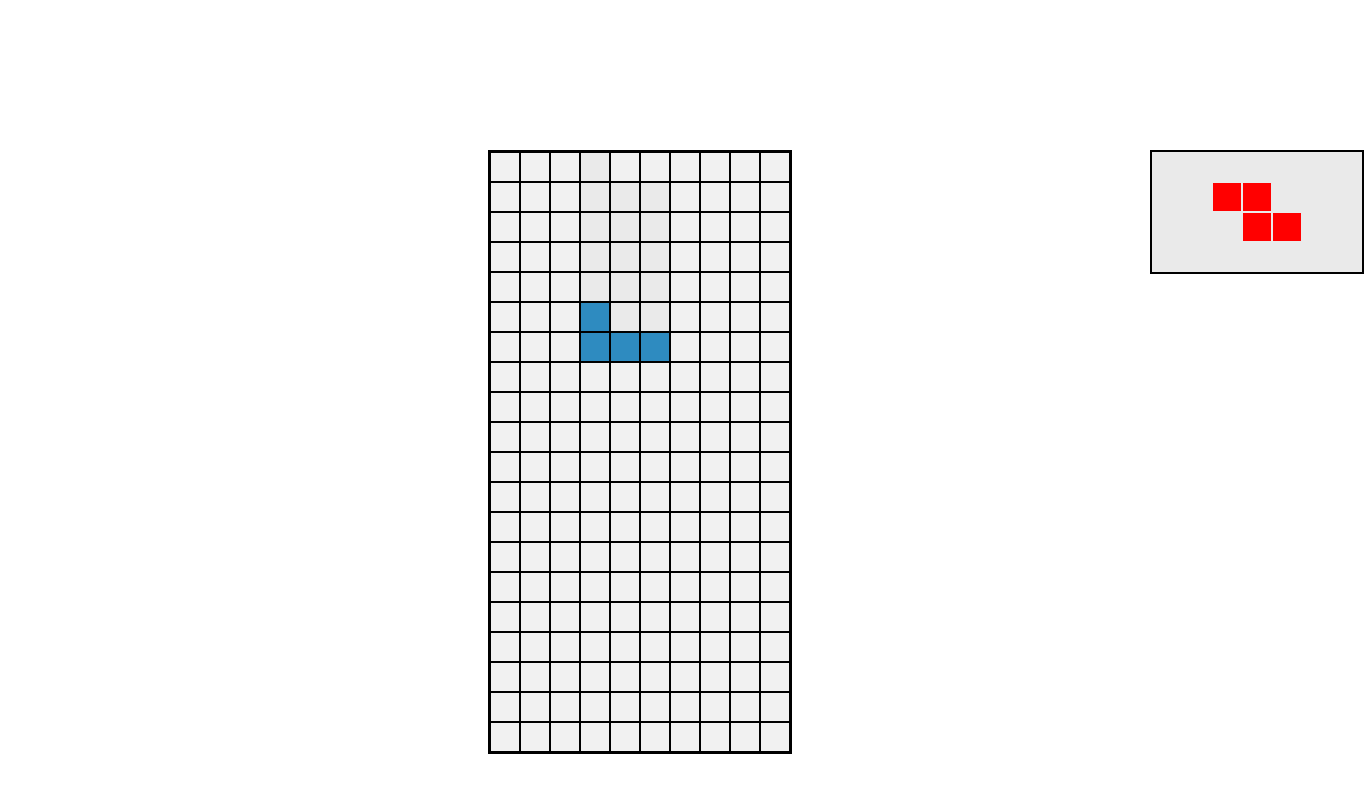
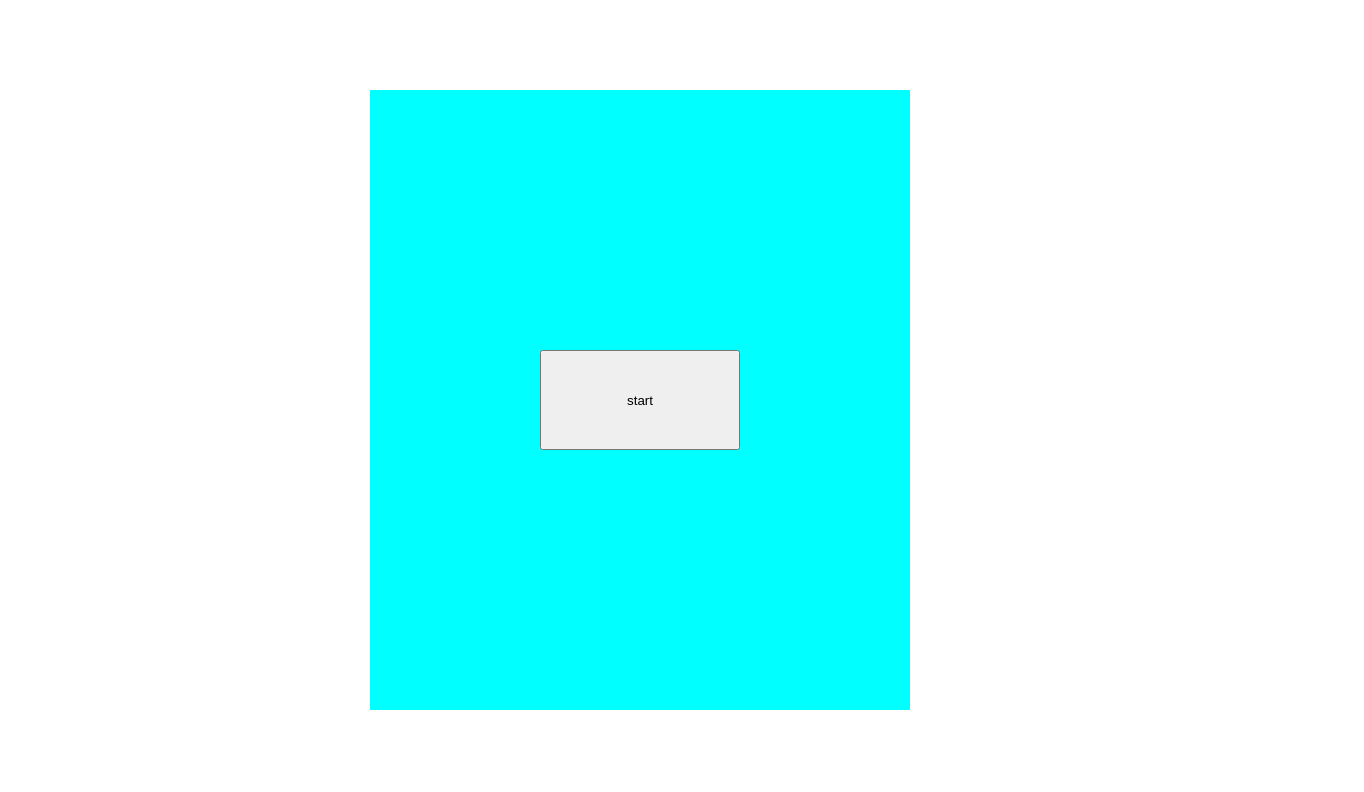
Before and after one commit to E-Bilal/tetris, a plain HTML site: page index.html in a window 1280 px wide. Shown: the whole page, 1364 px wide, since content can reach past the window. Drawn offline with Linux system fonts and the light colour scheme.

Commit message:
adds menu and linescleared

```diff
--- a/Javascript.js
+++ b/Javascript.js
@@ -44,15 +44,18 @@ for (let i =0 ; i <600; i+=30)
 {if (array[i/30][j/30] === 0){
 ctx.fillStyle = "#f1f1f1"
 ctx.fillRect(j,i,30, 30);
-ctx.strokeStyle = "#000000";
+ctx.strokeStyle = "#FFFFFF";
 ctx.lineWidth  = 2
 ctx.strokeRect (j,i,30,30)}
 }}}
 drawArea()
 
-const tetrimino = ["o","t","s","z","i","l","j"];
+const tetrimino = ["o"/*,"t","s","z","i","l","j"*/];
 
-let random = tetrimino[Math.floor(Math.random() * tetrimino.length)];
+
+
+
+random = tetrimino[Math.floor(Math.random() * tetrimino.length)];
 
 function randomizerTetrimino () {
 
@@ -153,7 +156,6 @@ array[0][6] = 2
 
 }
 }
-
 
 randomizerTetrimino ()
 function nextTetrimino () {
@@ -321,6 +323,27 @@ else if (random === "i")
 
 }
 
+let pauseChecker = 0
+let btn = document.createElement("button")
+ let menu = document.getElementById("menu");
+ btn.innerHTML = "hello"
+function pause () {
+      if (pauseChecker=== 0) {
+clearInterval(id)
+pauseChecker = 1
+document.getElementById("main").appendChild(menu)
+document.getElementById("menu").appendChild(btn)
+}
+else {id = setInterval(o,1000)
+pauseChecker = 0}
+
+}
+let cleared = 0
+function linesCleared () {
+       cleared += counters
+       document.getElementById("linenumber").innerHTML = Number(cleared)
+}
+
 function getKeyAndMove(e) {
 		let key_code=e.which||e.keyCode;
 		switch(key_code){
@@ -341,6 +364,9 @@ break;
 
 case 37: //left arrow key
 leftChecker()
+break;
+case 27: //escape key
+pause()
 break;
 
 case 90: //Z key
@@ -509,11 +535,17 @@ pIX -= amount
 let rotationState = 0
 let counter = 1
 
+let id = null;
+let id2 = null;
+let id3 = null;
+let id4 = null;
+let id5 = null;
+let id6 = null;
+let id7 = null;
 
 
 
-
-//id = setInterval(square, 60);
+function startGame () {
 if (random === "o")
 {id = setInterval(o,1000)}
 else if (random === "t")
@@ -528,6 +560,9 @@ else if (random === "j")
 {id6 = setInterval (j,1000)}
 else if (random === "i")
 {id7 = setInterval (i,1000)}
+document.getElementById("menu").remove()
+
+}
 
 let m = 0
 let array2 = []
@@ -593,6 +628,7 @@ else if (array[z/30][v/30] === 3)
   }
 }}}
 
+let counters = 0
 
 function lineChecker () {
 for (let i = 0 ; i< 20 ; i++){
@@ -602,13 +638,17 @@ array2 = array.slice(0,i)
 for (let s = i+1 ; s <23 ; s++ )
 {array2.push(array[s])}
 array = array2
-
 array.unshift([0,0,0,0,0,0,0,0,0,0])
 m=0
+counters++
+
+
 draw()}
 else {m=0}
-  }}
-
+  }
+console.log(counters)
+linesCleared()
+counters = 0}
 
 
 
@@ -722,6 +762,9 @@ random = random2
 random2 = tetrimino[Math.floor(Math.random() * tetrimino.length)];
 randomizerTetrimino ()
 nextTetrimino()
+
+
+
 if (random === "o")
 {id = setInterval(o,1000)}
 else if (random === "t")
@@ -1396,10 +1439,8 @@ pointAX = 90
  pointIY = 60
 
 rotationState = 0
-fod = 0
 clearInterval(id)
 lineChecker()
-//drawArea()
 random = random2
 random2 = tetrimino[Math.floor(Math.random() * tetrimino.length)];
 randomizerTetrimino ()
--- a/Opiece.js
+++ b/Opiece.js
@@ -72,5 +72,7 @@ plusY(k*30)
 fillRStateO0()
 clearInterval(id)
 id = setInterval(o,0)
+
+
 break; // Zonder break werkt niet ??
 }}}
--- a/index.html
+++ b/index.html
@@ -12,9 +12,19 @@
   </head>
 
   <body onkeydown="getKeyAndMove(event) ">
-    <div>
-      <canvas id="nextone"></canvas>
-      <canvas id="canvas"> </canvas>
+    <div id="main">
+      <div id="menu">
+        <button id="startgame" onclick="startGame()">start</button>
+      </div>
+      <div id="gameArea">
+        <canvas id="canvas"> </canvas>
+        <div id="stats">
+          <canvas id="nextone"></canvas>
+          <label>
+            <p id="line">Lines:<label id="linenumber"></label></p
+          ></label>
+        </div>
+      </div>
     </div>
   </body>
 
--- a/style.css
+++ b/style.css
@@ -1,48 +1,57 @@
 html,
 body {
-  margin: auto;
   padding: 0;
 }
 
+#gameArea {
+  width: 540px;
+  height: 620px;
+  display: flex;
+  flex-direction: row;
+  position: absolute;
+  top: 50%;
+  left: 50%;
+  margin: -310px 0 0 -270px;
+  z-index: -1;
+}
+
 #canvas {
-  border: 2px solid black;
+  border: 1px solid black;
   background-color: #eaeaea;
-  padding-left: 0;
-  padding-right: 0;
-  margin-left: auto;
-  margin-right: auto;
-  margin-top: 150px;
-  display: block;
-  padding: 0;
+}
+
+#stats {
+  display: flex;
+  flex-direction: column;
 }
 #nextone {
   border: 2px solid black;
   background-color: #eaeaea;
+  height: 120px;
+  width: 210px;
   padding-left: 0;
   padding-right: 0;
-  position: absolute;
-  left: 1150px;
+  margin-left: 4px;
+  /*position: absolute;
+  left: 1150px;*/
 }
-/*.line {
-  width: 1px;
-  height: 1001px;
-  color: black;
-  background-color: black;
-  position: absolute;
-  z-index: 5;
-}
-#one {
-  left: 150px;
+#line {
+  display: inline-block;
 }
 
-#two {
-  left: 200px;
+#menu {
+  display: flex;
+  flex-direction: column;
+  width: 540px;
+  height: 620px;
+  background-color: cyan;
+  position: absolute;
+  top: 50%;
+  left: 50%;
+  margin: -310px 0 0 -270px;
 }
-
-#three {
-  left: 250px;
+#startgame {
+  width: 200px;
+  height: 100px;
+  margin: auto;
 }
-
-#four {
-  left: 300px;
-}*/
```
